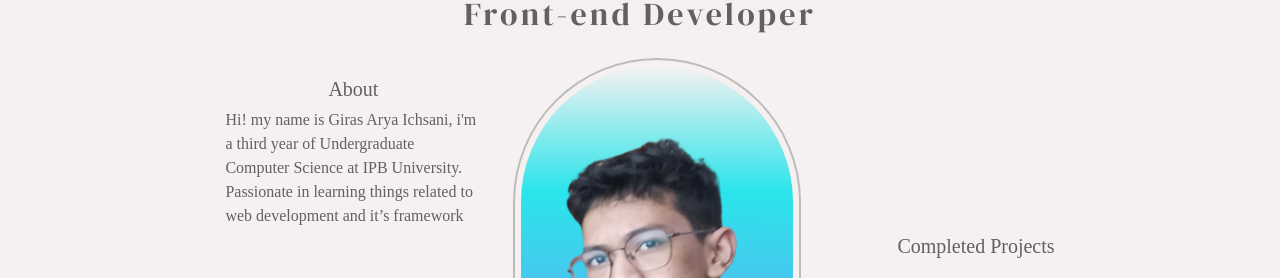
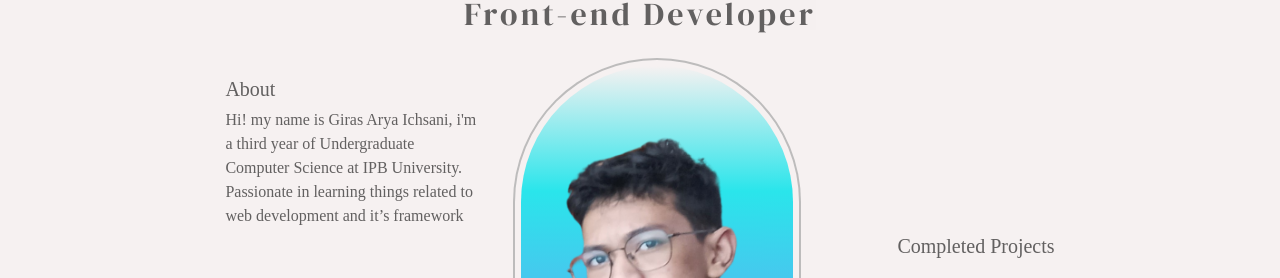
Before and after one commit to GirasArya/my-portofolio, a React (Create React App) app: page / in a window 1280 px wide. Shown: the part 219-497 px from the top of the page. Built offline with nearby package versions, Linux system fonts and the light colour scheme; a web font is replaced by a local one.

Commit message:
about-slight changes

```diff
--- a/src/Features/Main Display/Hero.jsx
+++ b/src/Features/Main Display/Hero.jsx
@@ -15,7 +15,7 @@ const Hero = () => {
 
             <div id="Hero-Profile-Container" className='flex flex-col items-center md:flex md:flex-row md:items-center lg:items-start justify-center mt-7'>
                 <div className='flex flex-col order-2'>
-                    <div id="Hero-About" className='flex flex-col items-center max-w-xs mb-16 mt-4'>
+                    <div id="Hero-About" className='flex flex-col items-center md:items-start max-w-xs mb-16 mt-4'>
                         <h3 className='font-Subheader pb-1'>About</h3>
                         <p className='text-center md:text-left md:w-64'>Hi! my name is Giras Arya Ichsani, i'm a third year of Undergraduate Computer Science at IPB University. Passionate in learning things related to web development and it’s framework</p>
                     </div>
```
